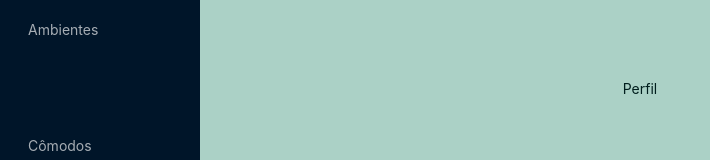
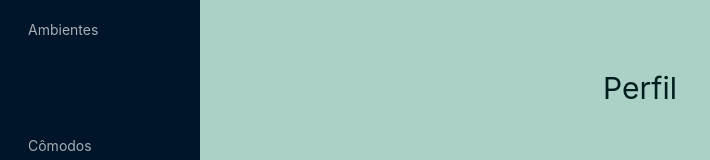
Before and after one commit to Vediniz/Bulbdat, a React (Create React App) app in the folder bulbdat/: page /perfil in a window 1280 px wide. Shown: the part 312-472 px from the top of the page, without its empty margins (0-710 px from the left). Built offline with nearby package versions, Linux system fonts and the light colour scheme; what twin.macro would draw is missing.

Commit message:
board page created

```diff
--- a/bulbdat/src/pages/Board/Perfil.jsx
+++ b/bulbdat/src/pages/Board/Perfil.jsx
@@ -8,7 +8,7 @@ export default function Perfil() {
             <SideMenu />
 
             <Layout className='w-full h-screen flex items-center justify-center bg-lightGreen'>
-                <h1>Perfil</h1>
+                <h1 className='text-3xl'>Perfil</h1>
             </Layout>
 
         </Layout>
```
